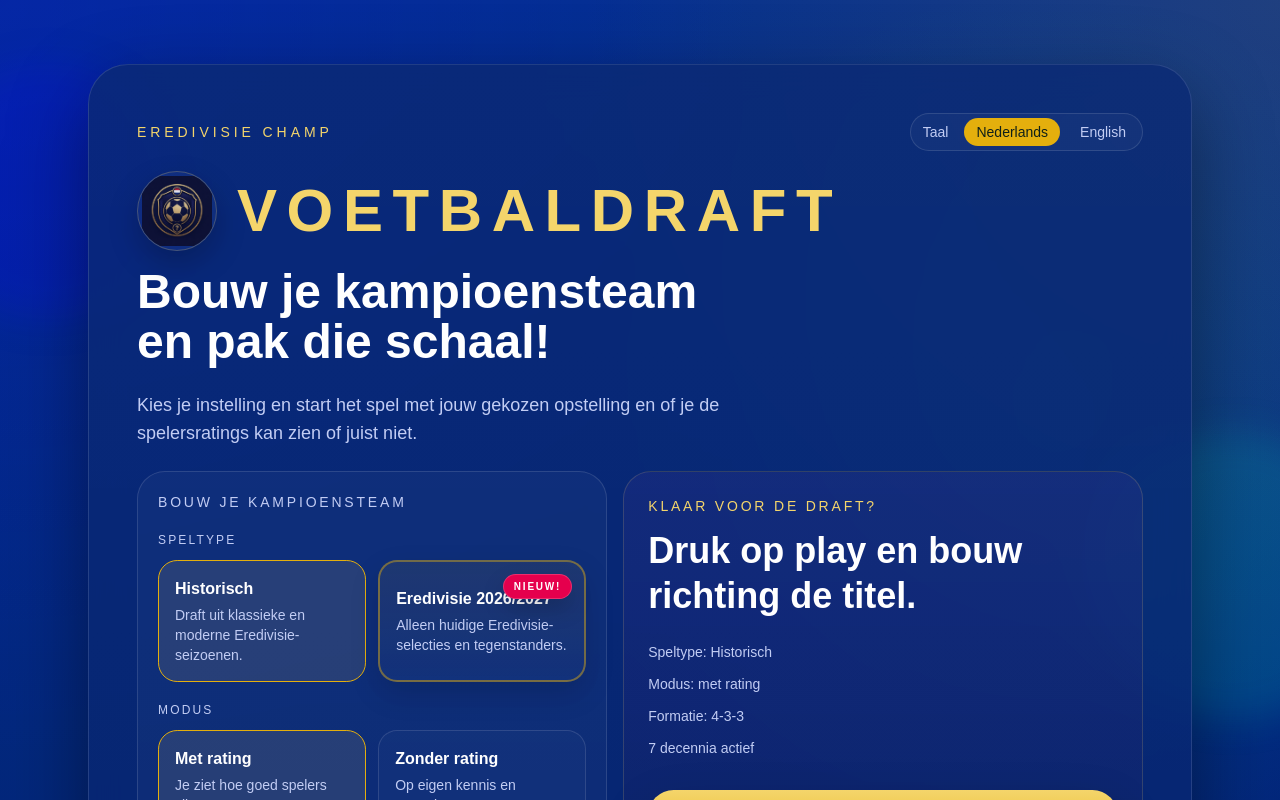
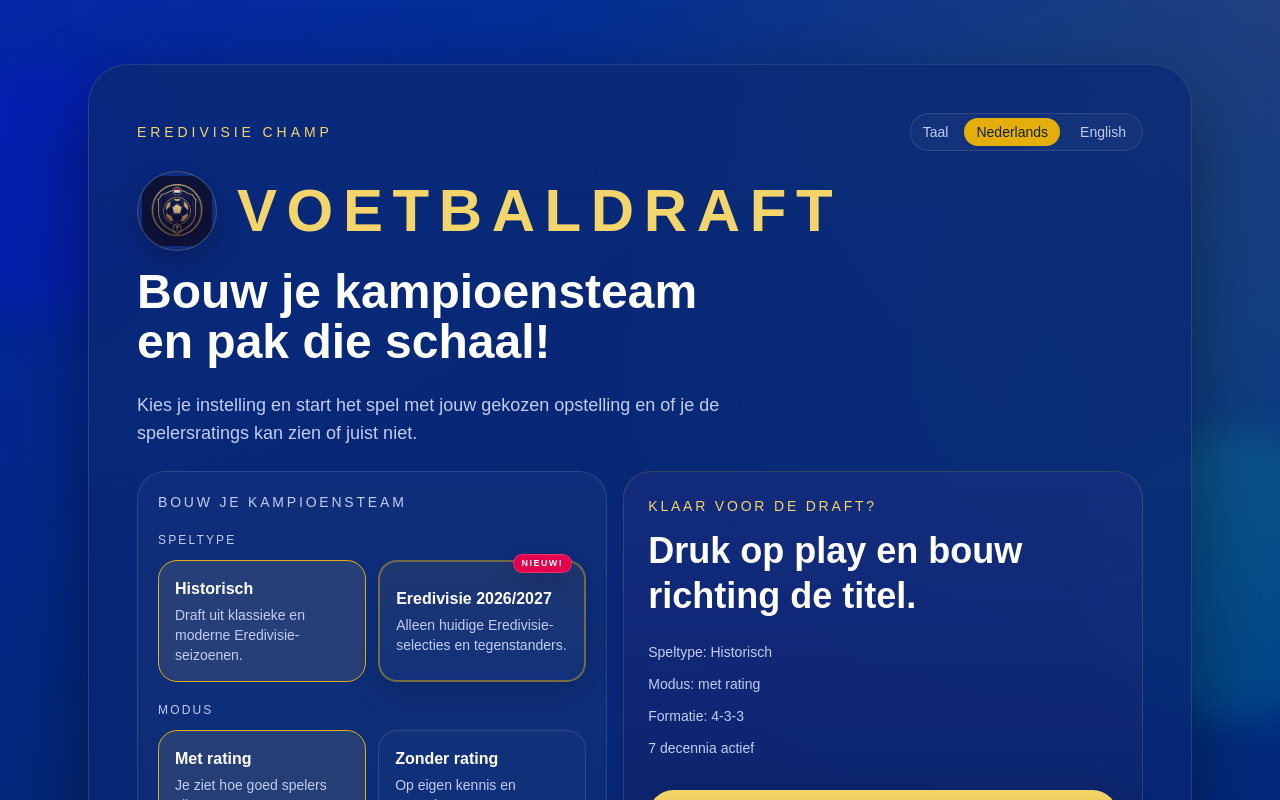
Before and after one commit to RamonBruijn/Eredivisie-Champ, a Next.js app: page / in a window 1280 px wide. Shown: the top 800 px of the page. Built offline with nearby package versions, Linux system fonts and the light colour scheme; no server answers.

Commit message:
Update HomePageClient.tsx

```diff
--- a/src/components/HomePageClient.tsx
+++ b/src/components/HomePageClient.tsx
@@ -189,7 +189,7 @@
                           : "border-[rgba(228,175,13,0.45)] bg-[linear-gradient(180deg,rgba(228,175,13,0.08),rgba(255,255,255,0.02))] shadow-[0_12px_30px_rgba(0,0,0,0.14)] hover:border-[var(--gold)] hover:bg-[linear-gradient(180deg,rgba(228,175,13,0.14),rgba(6,0,255,0.08))]"
                       }`}
                     >
-                      <span className="absolute right-3 top-3 rounded-full border border-[rgba(255,255,255,0.18)] bg-[var(--danger)] px-2.5 py-1 text-[10px] font-bold uppercase tracking-[0.18em] text-white shadow-[0_10px_22px_rgba(0,0,0,0.18)]">
+                      <span className="absolute -top-2 right-3 rounded-full border border-[rgba(255,255,255,0.18)] bg-[var(--danger)] px-2 py-0.5 text-[9px] font-bold uppercase tracking-[0.16em] text-white shadow-[0_10px_22px_rgba(0,0,0,0.18)]">
                         Nieuw!
                       </span>
                       <p className="font-semibold text-white">Eredivisie 2026/2027</p>
```
